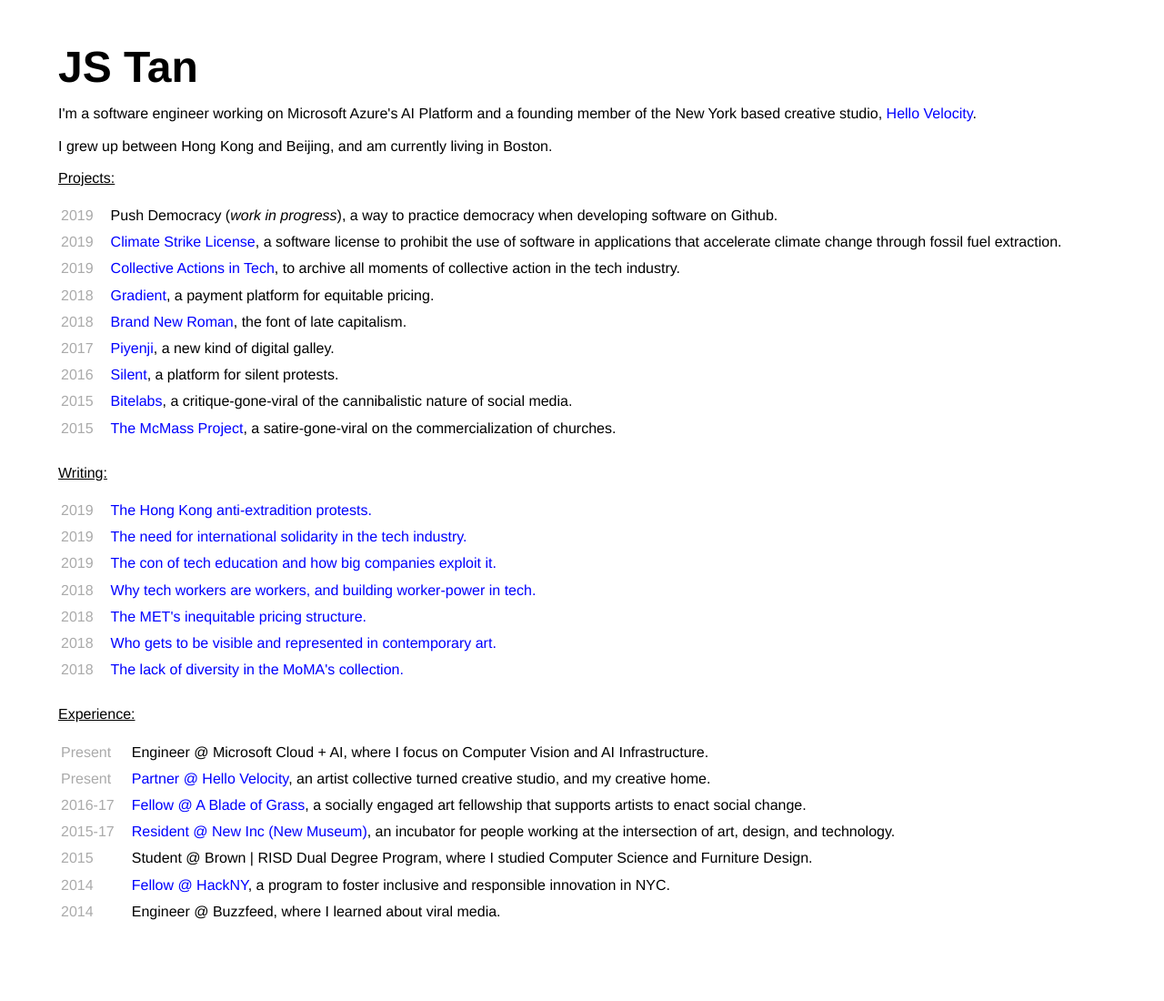
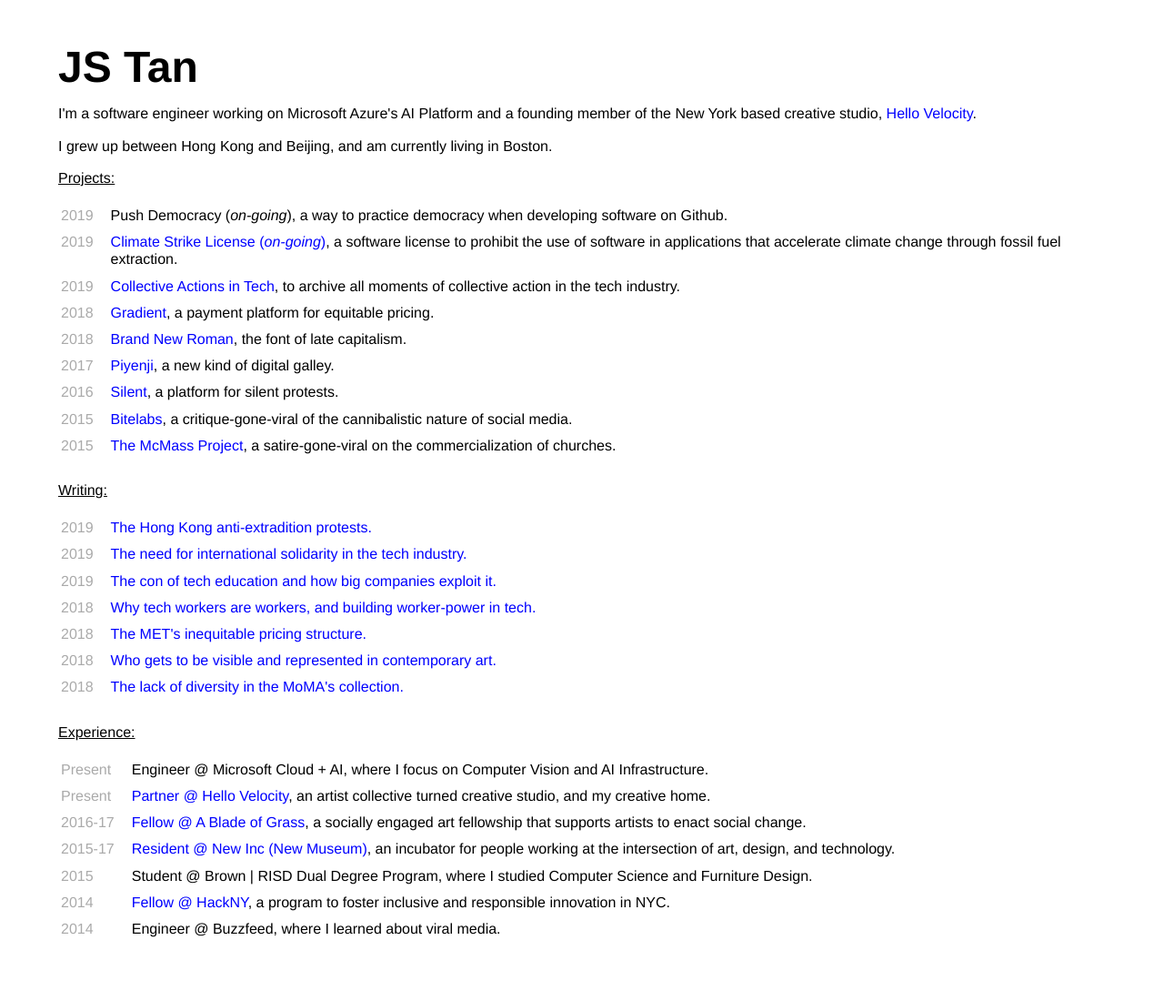
Before and after one commit to organizejs/organizejs.github.io, a Jekyll site: the page built from index.html, in a window 1280 px wide. Shown: the whole page at 91% size. Built offline with Jekyll 4.4.1, drawn with Linux system fonts in a browser that asks for light colours.

Commit message:
Update index.html

```diff
--- a/index.html
+++ b/index.html
@@ -15,13 +15,13 @@
     <tr>
       <td class="date">2019</td>
       <td class="item">
-        Push Democracy (<em>work in progress</em>), a way to practice democracy when developing software on Github.
+        Push Democracy (<em>on-going</em>), a way to practice democracy when developing software on Github.
       </td>
     </tr>
     <tr>
       <td class="date">2019</td>
       <td class="item">
-        <a href="https://climatestrick.software" target="_blank">Climate Strike License</a>, a software license to prohibit the use of software in applications that accelerate climate change through fossil fuel extraction.
+        <a href="https://climatestrick.software" target="_blank">Climate Strike License (<em>on-going</em>)</a>, a software license to prohibit the use of software in applications that accelerate climate change through fossil fuel extraction.
       </td>
     </tr>
     <tr>
```
